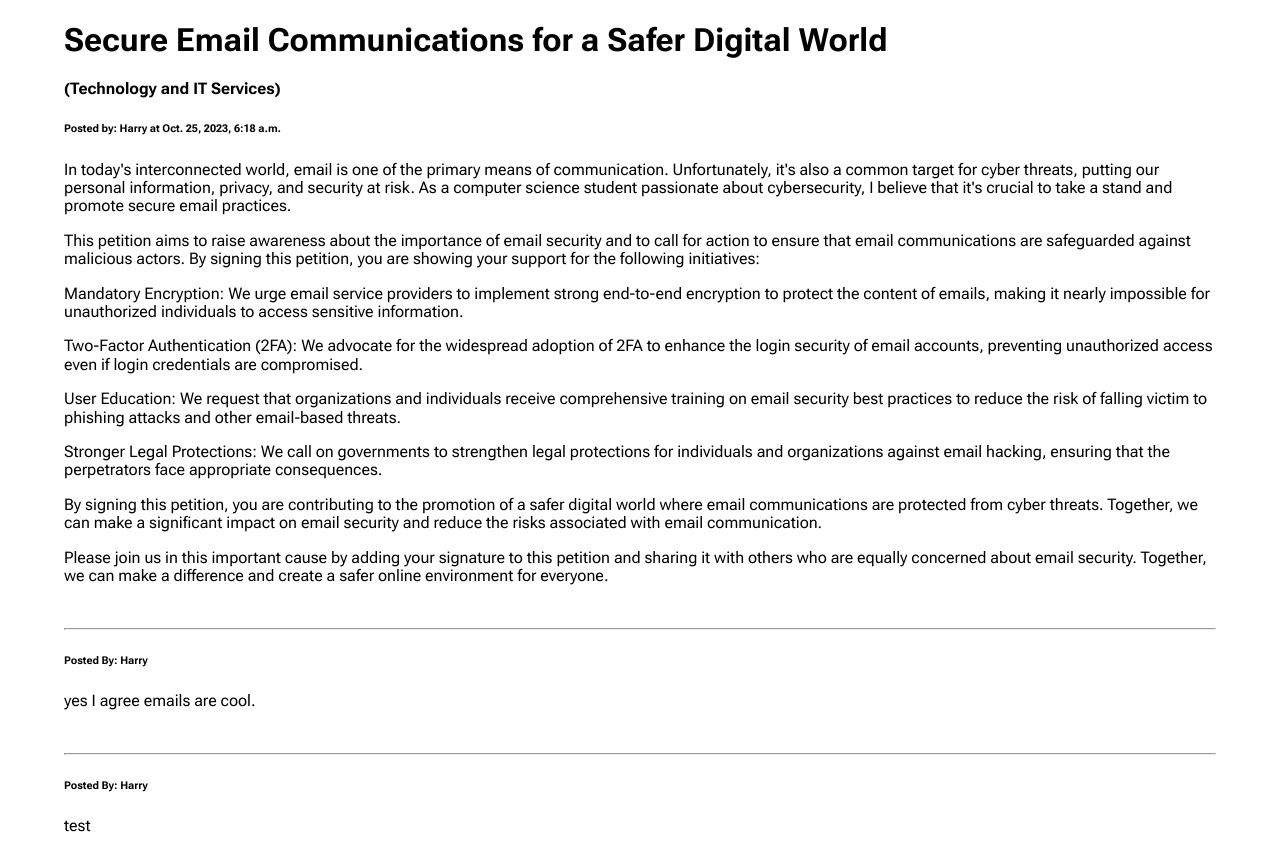
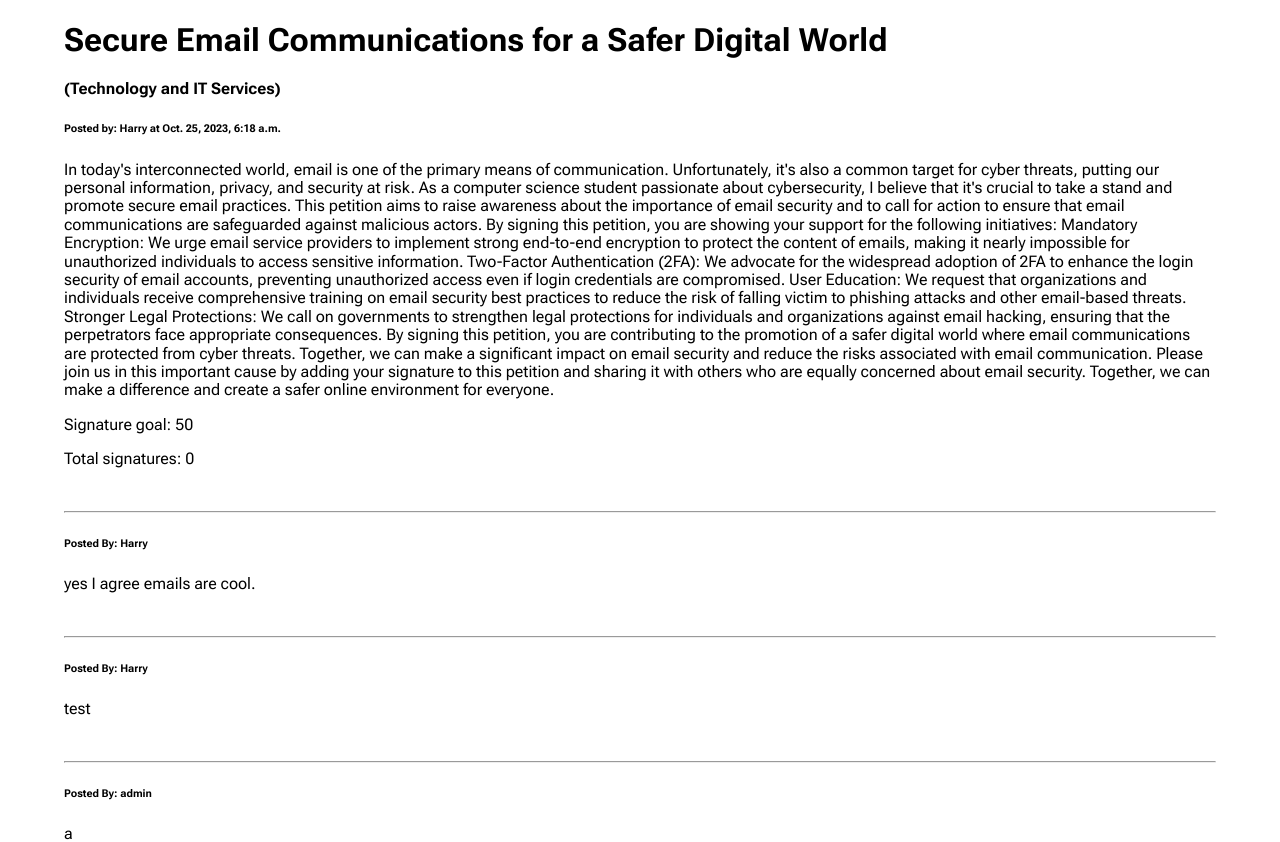
Before and after one commit to HarryDerderian/Voiceit, a Django app: page /petition/1/ in a window 1280 px wide. Shown: the part 82-924 px from the top of the page. Run offline with Django 4.2, Linux system fonts and the light colour scheme; data comes from the database, SQL or seed files in the repository; both versions use the stored data as it was after the commit.

Commit message:
Updated DB, petitions have signature goals

```diff
--- a/base/forms.py
+++ b/base/forms.py
@@ -4,7 +4,7 @@
 class PetitionForm(ModelForm) :
     class Meta:
          model = Petition
-         fields = ["title", "category", "description"]
+         fields = ["title", "category", "description", "signature_goal"]
 
 class PetitionReplyForm(ModelForm) :
     class Meta:
--- a/base/models.py
+++ b/base/models.py
@@ -12,6 +12,8 @@
 class Petition(models.Model) :
     author = models.ForeignKey(AUTH_USER_MODEL,  on_delete = models.SET_NULL, null = True)
     category = models.ForeignKey(Category,  on_delete = models.SET_NULL, null = True)
+    signature_goal = models.PositiveIntegerField(null = True, blank = True)
+    total_signatures = models.PositiveIntegerField(null = True, blank = True)
     TITLE_CHAR_LIMIT = 150
     title = models.CharField(max_length = TITLE_CHAR_LIMIT)
     ALLOW_EMPTY_TEXT = True
@@ -23,6 +25,11 @@
     def __str__(self) :
         return str(self.title)
 
+class Signature(models.Model) :
+    owner = models.ForeignKey(AUTH_USER_MODEL,  on_delete = models.SET_NULL, null = True)
+    petition = models.ForeignKey(Petition, on_delete = models.SET_NULL, null = True)
+
+
 class PetitionReply(models.Model) :
     # The author of the reply
     author = models.ForeignKey(AUTH_USER_MODEL,  on_delete = models.SET_NULL, null = True)
--- a/base/templates/base/petition.html
+++ b/base/templates/base/petition.html
@@ -10,7 +10,9 @@
     <h4>({{petition.category}})</h4>
     <h6>Posted by: {{petition.author.username}} at {{petition.creation_date}}</h6>
 
-    <p>{{petition.description | linebreaks}}</p>
+    <p>{{petition.description}}</p>
+    <p>Signature goal: {{petition.signature_goal}}</p>
+    <p>Total signatures: {{petition.total_signatures}}</p>
 
     <br>
     <hr>
--- a/users/models.py
+++ b/users/models.py
@@ -31,10 +31,6 @@
     user=self._create_user(email, username, password, True, True, **extra_fields)
     return user
 
-
-
-
-
 class User(AbstractBaseUser, PermissionsMixin) :
     # Require both email and username
     # We only want @csu.fullerton emails...
@@ -45,7 +41,6 @@
 
     email = models.EmailField(max_length=254, unique=True, validators = [csuf_email_validator])
     username = models.CharField(max_length=254, unique=True)
-
     is_staff = models.BooleanField(default=False)
     is_superuser = models.BooleanField(default=False)
     is_active = models.BooleanField(default=True)
```
Also changed, not shown: base/migrations/0006_petition_signature_goal.py (added), base/migrations/0007_petition_total_signatures_signature.py (added), base/migrations/0008_alter_petition_signature_goal_and_more.py (added), db.sqlite3.
